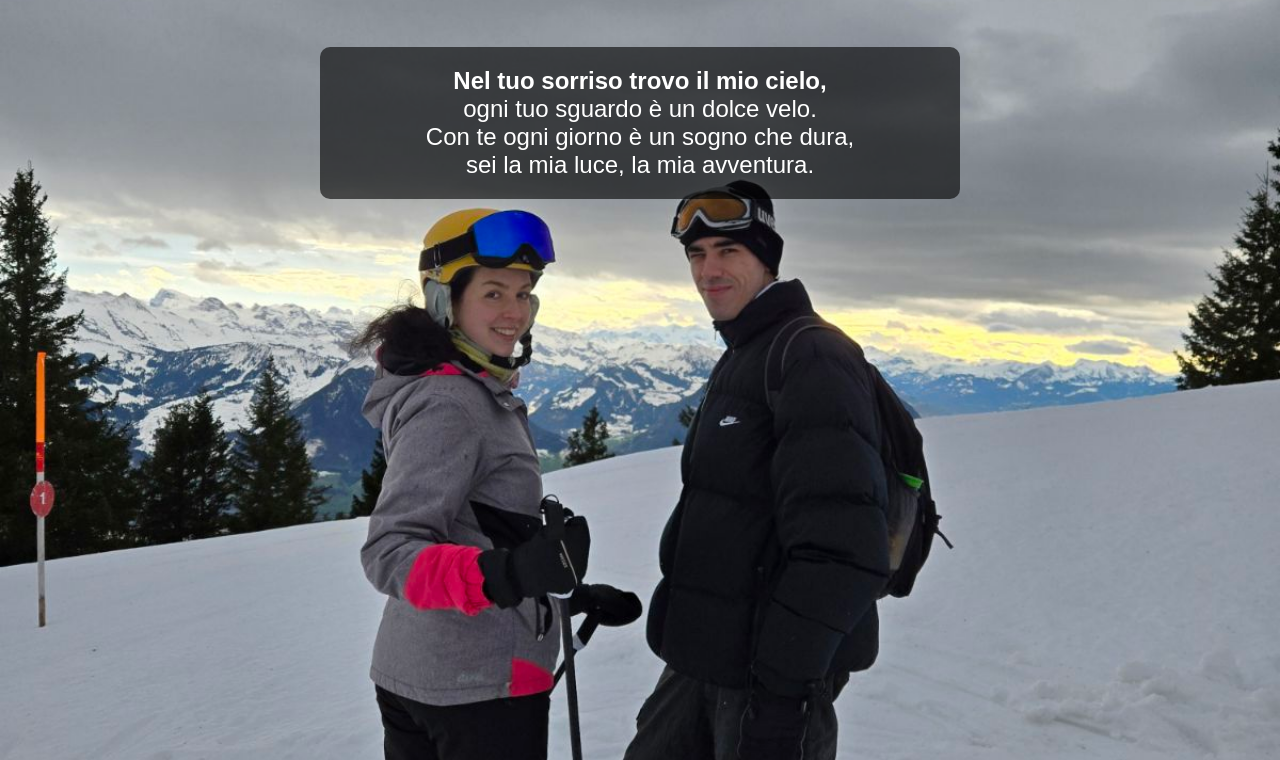
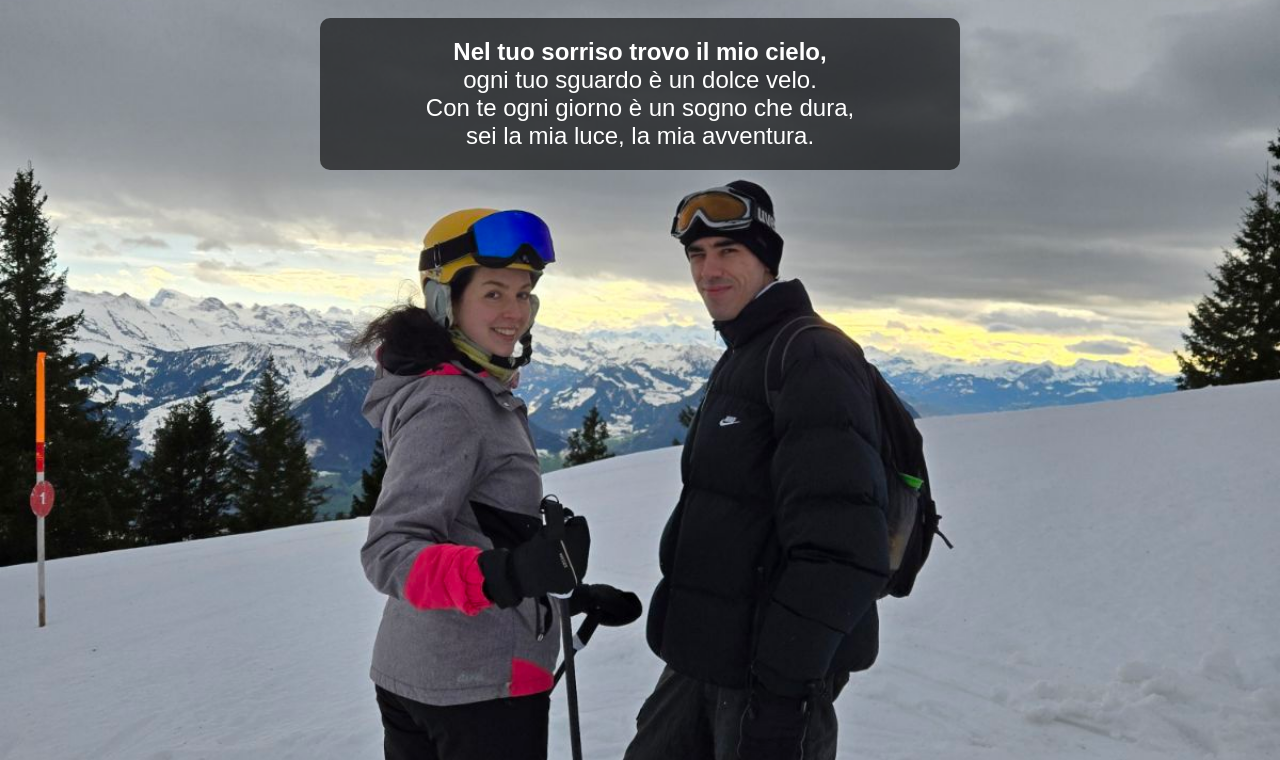
Before and after one commit to submerse/blog, a plain HTML site: page index.html in a window 1280 px wide. Shown: the part 40-800 px from the top of the page. Drawn offline with Linux system fonts and the light colour scheme.

Commit message:
Update index.html

```diff
--- a/index.html
+++ b/index.html
@@ -25,7 +25,7 @@
             text-align: center;
             padding: 20px;
             max-width: 600px;
-            margin: 50px auto; /* Adjust this value to move the text higher or lower */
+            margin: 10px auto; /* Adjust this value to move the text higher or lower */
             background-color: rgba(0, 0, 0, 0.6); /* Add a dark overlay for readability */
             border-radius: 10px;
         }
```
